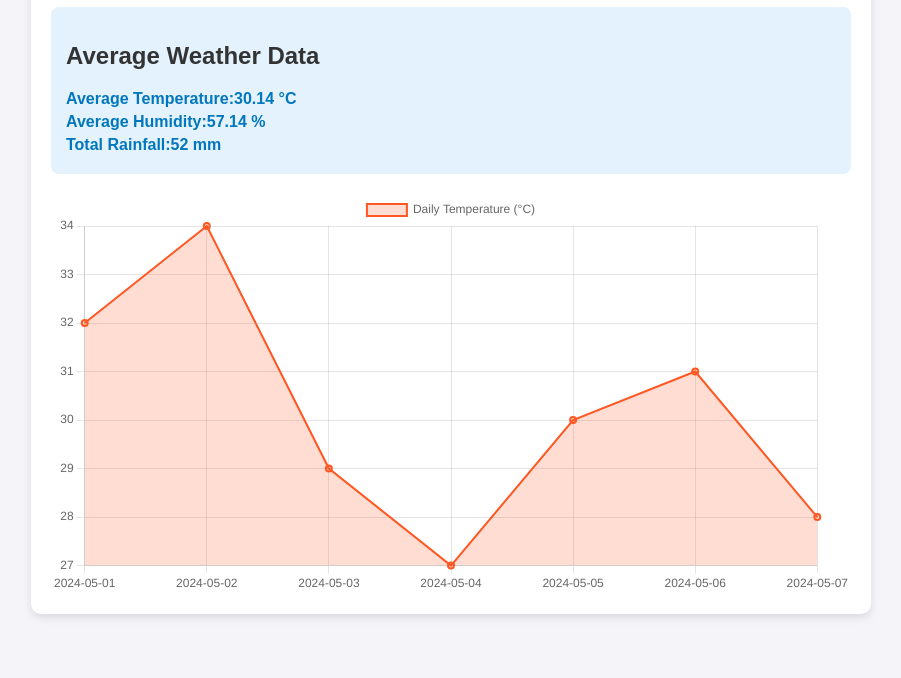
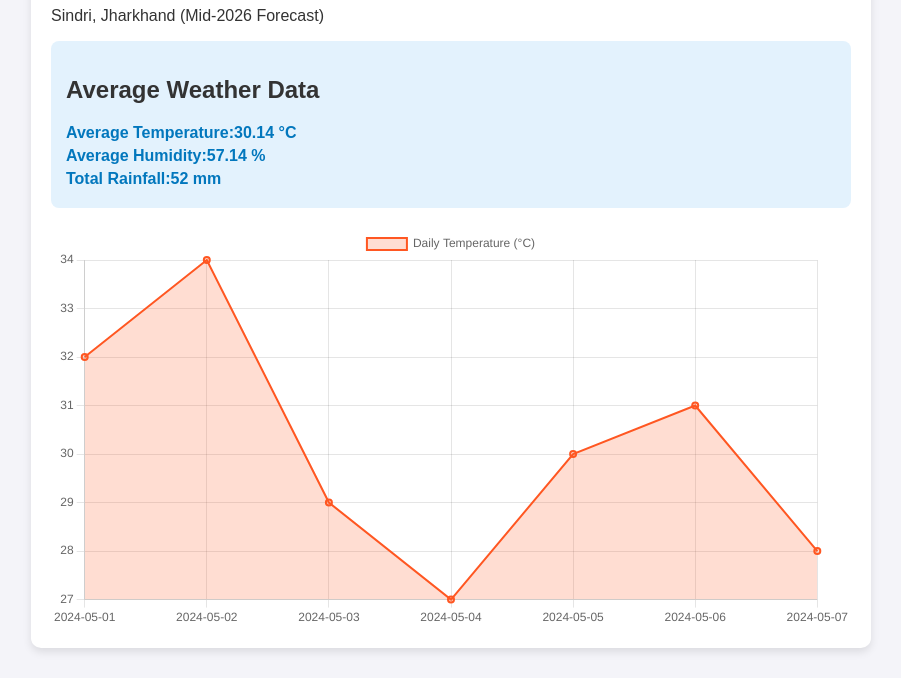
Before and after one commit to amankumar-013/Weather-pattern-analysis-, a plain HTML site: page index.html in a window 1280 px wide. Shown: the part 122-800 px from the top of the page, without its empty margins (189-1090 px from the left). Drawn offline with nearby package versions, Linux system fonts and the light colour scheme.

Commit message:
Update title and subtitle for weather analysis

```diff
--- a/index.html
+++ b/index.html
@@ -3,17 +3,21 @@
 <head>
     <meta charset="UTF-8">
     <meta name="viewport" content="width=device-width, initial-scale=1.0">
-    <title>Weather Pattern Analysis</title>
+    <title>Sindri Weather Analysis 2026</title>
 
+    <!-- Link to our CSS file for styling -->
     <link rel="stylesheet" href="style.css">
 
+    <!-- This brings in Chart.js so we can draw graphs easily -->
     <script src="https://cdn.jsdelivr.net/npm/chart.js"></script>
 </head>
 <body>
 
     <div class="container">
         <h1>Weather Pattern Analysis 🌤️</h1>
+        <p class="location-subtitle">Sindri, Jharkhand (Mid-2026 Forecast)</p>
 
+        <!-- This section will show our calculated averages -->
         <div class="summary-box">
             <h2>Average Weather Data</h2>
             <p id="avg-temp">Average Temperature: </p>
@@ -21,11 +25,13 @@
             <p id="tot-rain">Total Rainfall: </p>
         </div>
 
+        <!-- This is where the graph will appear -->
         <div class="chart-container">
             <canvas id="weatherChart"></canvas>
         </div>
     </div>
 
+    <!-- Link to our JavaScript file that does all the work -->
     <script src="script.js"></script>
 
 </body>
```
